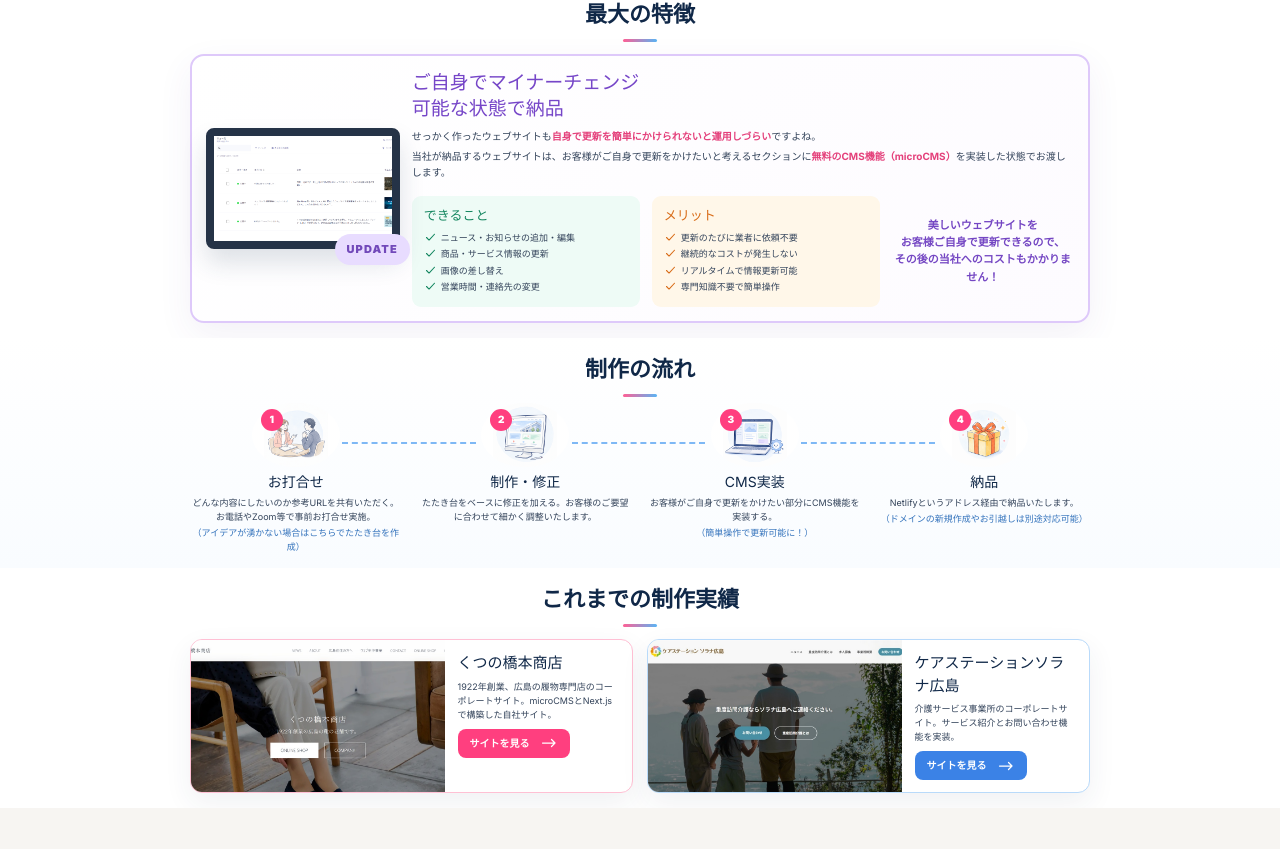
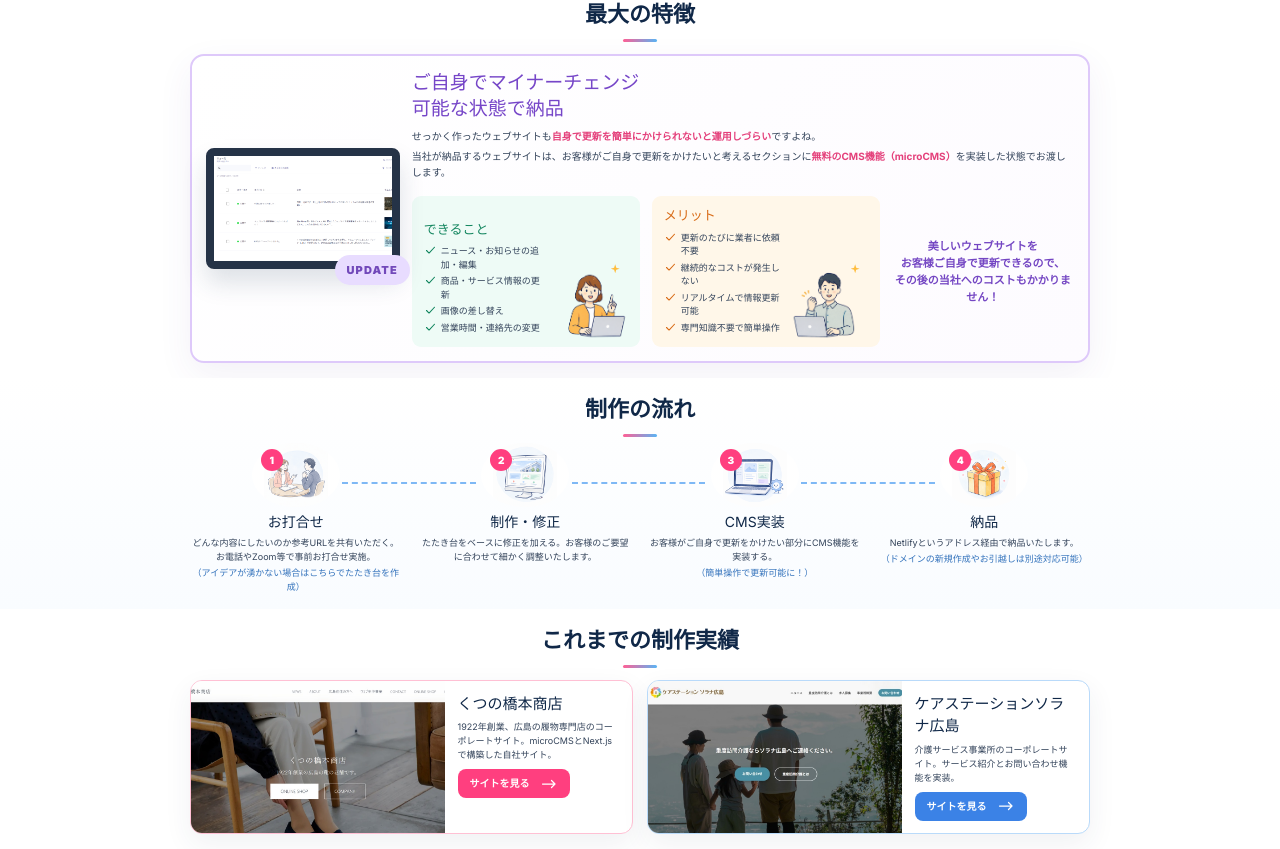
Before and after one commit to sayumasa25/-HP, a Next.js app: page /web-development in a window 1280 px wide. Shown: the part 1093-1942 px from the top of the page. Before the commit the page ends 1901 px from the top, so only its background shows below. Built offline with nearby package versions, Linux system fonts and the light colour scheme; a web font is replaced by a local one.

Commit message:
Add friendly CMS feature illustrations

```diff
--- a/app/web-development/page.tsx
+++ b/app/web-development/page.tsx
@@ -396,7 +396,10 @@ export default function WebDevelopmentPage() {
                 を実装した状態でお渡しします。
               </p>
             </div>
-            <div className={`${styles.listBox} ${styles.mint}`}>
+            <div
+              className={`${styles.listBox} ${styles.illustratedList} ${styles.mint}`}
+            >
+              <div>
                 <h4>できること</h4>
                 <CheckList
                   items={[
@@ -407,7 +410,22 @@ export default function WebDevelopmentPage() {
                   ]}
                 />
               </div>
-            <div className={`${styles.listBox} ${styles.orange}`}>
+              <div
+                className={`${styles.featureCharacter} ${styles.characterLeft}`}
+                aria-hidden="true"
+              >
+                <Image
+                  src="/web-development/illustrations/cms-support-pair.png"
+                  alt=""
+                  fill
+                  sizes="120px"
+                />
+              </div>
+            </div>
+            <div
+              className={`${styles.listBox} ${styles.illustratedList} ${styles.orange}`}
+            >
+              <div>
                 <h4>メリット</h4>
                 <CheckList
                   items={[
@@ -417,6 +435,18 @@ export default function WebDevelopmentPage() {
                     "専門知識不要で簡単操作",
                   ]}
                 />
+              </div>
+              <div
+                className={`${styles.featureCharacter} ${styles.characterRight}`}
+                aria-hidden="true"
+              >
+                <Image
+                  src="/web-development/illustrations/cms-support-pair.png"
+                  alt=""
+                  fill
+                  sizes="120px"
+                />
+              </div>
             </div>
             <p className={styles.featureMessage}>
               美しいウェブサイトを
--- a/app/web-development/web-development.module.css
+++ b/app/web-development/web-development.module.css
@@ -482,6 +482,9 @@
   background: linear-gradient(135deg, #fff, #fdfbff);
   box-shadow: 0 12px 35px #56378e12;
 }
+.feature > * {
+  min-width: 0;
+}
 .featureVisual {
   position: relative;
 }
@@ -526,6 +529,49 @@
   align-self: stretch;
   padding: 20px;
   border-radius: 13px;
+}
+.illustratedList {
+  display: grid;
+  grid-template-columns: minmax(0, 1fr) 112px;
+  gap: 8px;
+  align-items: end;
+  overflow: hidden;
+}
+.featureCharacter {
+  position: relative;
+  width: 112px;
+  height: 118px;
+  margin: 0 -11px -15px 0;
+  pointer-events: none;
+}
+.featureCharacter::before {
+  content: "";
+  position: absolute;
+  z-index: 1;
+  top: 3px;
+  right: 8px;
+  width: 9px;
+  height: 9px;
+  background: #ffbd3e;
+  clip-path: polygon(
+    50% 0,
+    62% 38%,
+    100% 50%,
+    62% 62%,
+    50% 100%,
+    38% 62%,
+    0 50%,
+    38% 38%
+  );
+}
+.featureCharacter img {
+  object-fit: cover;
+}
+.characterLeft img {
+  object-position: left center;
+}
+.characterRight img {
+  object-position: right center;
 }
 .listBox h4 {
   margin: 0 0 10px;
@@ -711,7 +757,18 @@
     padding-inline: 17px;
   }
   .feature {
-    grid-template-columns: 1fr 1.4fr;
+    grid-template-columns: 1fr 1fr;
+  }
+  .featureBody h3 {
+    font-size: 22px;
+    word-break: keep-all;
+  }
+  .illustratedList {
+    grid-template-columns: minmax(0, 1fr) 96px;
+  }
+  .featureCharacter {
+    width: 96px;
+    height: 104px;
   }
   .featureMessage {
     grid-column: 1/-1;
@@ -811,6 +868,13 @@
     grid-template-columns: 1fr;
     padding: 22px 18px;
   }
+  .illustratedList {
+    grid-template-columns: minmax(0, 1fr) 112px;
+  }
+  .featureCharacter {
+    width: 112px;
+    height: 118px;
+  }
   .featureVisual {
     width: 85%;
     margin: 0 auto;
@@ -818,6 +882,9 @@
   .featureBody h3 {
     font-size: 22px;
     text-align: center;
+    word-break: normal;
+    overflow-wrap: anywhere;
+    text-wrap: balance;
   }
   .featureMessage {
     grid-column: auto;
@@ -1061,6 +1128,17 @@
     border-radius: 9px;
   }
 
+  .illustratedList {
+    grid-template-columns: minmax(0, 1fr) 76px;
+    gap: 4px;
+  }
+
+  .featureCharacter {
+    width: 76px;
+    height: 84px;
+    margin: 0 -7px -8px 0;
+  }
+
   .listBox h4 {
     margin-bottom: 5px;
     font-size: 13px;
```
Also changed, not shown: public/web-development/illustrations/cms-support-pair.png (added). Lines whose indentation alone changed are shown as unchanged.
